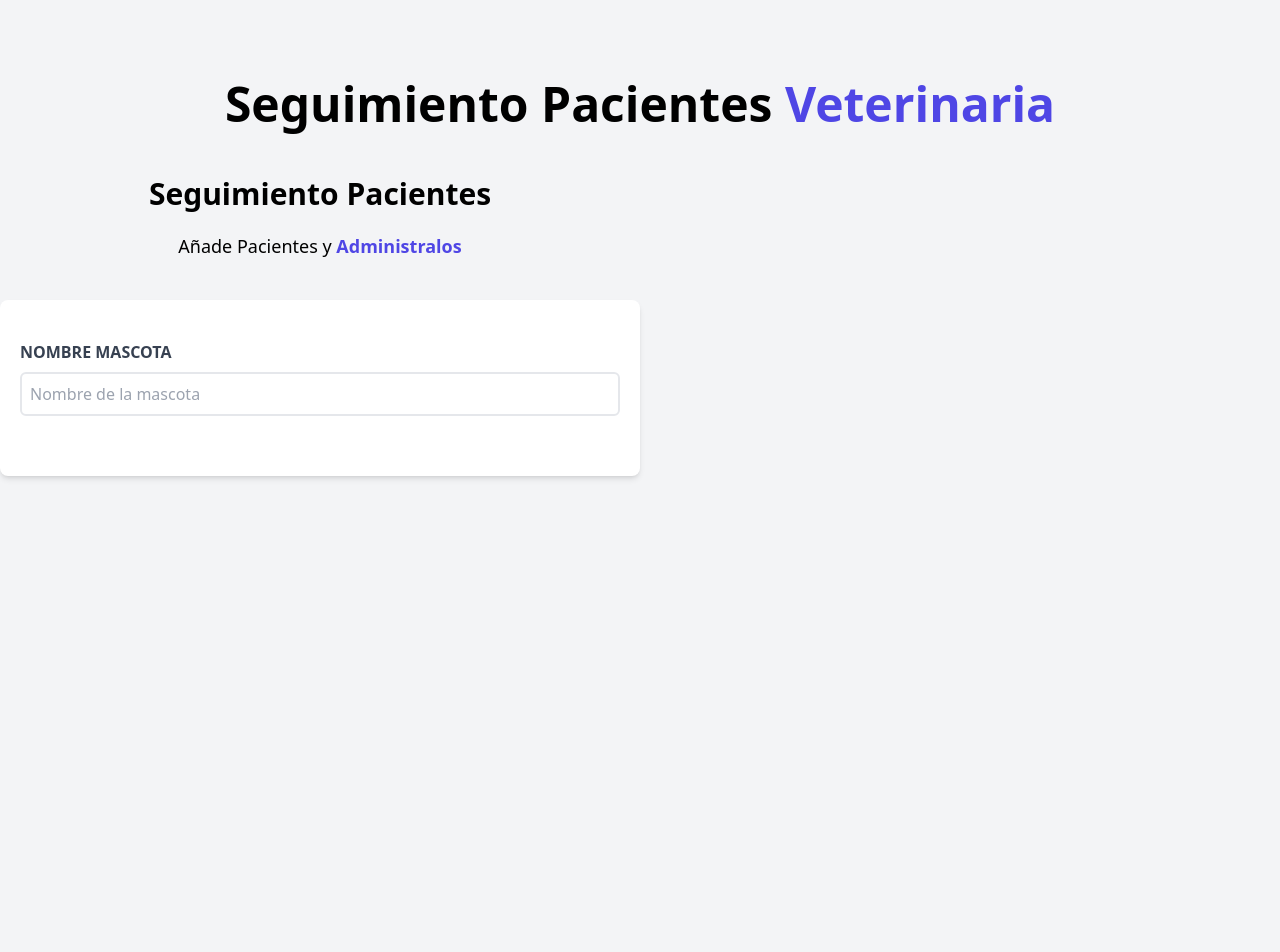
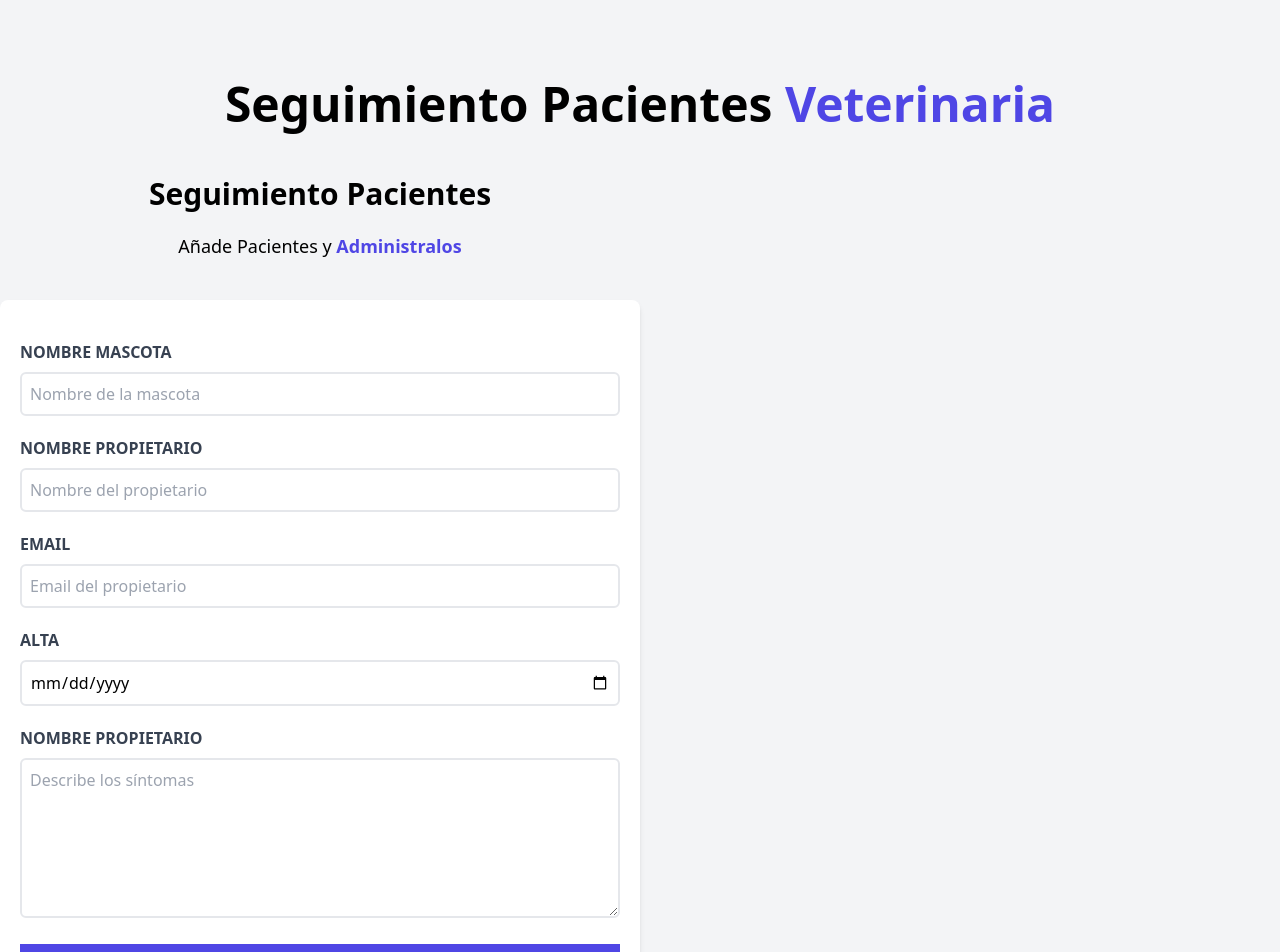
Before and after one commit to LeonardoAbraham/admin-pacientes-vue3, a Vue app: page / in a window 1280 px wide. Shown: the top 952 px of the page. Before the commit the page ends 880 px from the top, so only its background shows below. Built offline with nearby package versions, Linux system fonts and the light colour scheme.

Commit message:
Finalizando el formulario

```diff
--- a/src/components/Formulario.vue
+++ b/src/components/Formulario.vue
@@ -29,6 +29,69 @@
                     class="border-2 w-full p-2 mt-2 placeholder-gray-400 rounded-md"
                 />
             </div>
+            <div class="mb-5">
+                <label
+                    for="propietario"
+                    class="block text-gray-700 uppercase font-bold"
+                >
+                    Nombre Propietario
+                </label>
+                <input
+                    id="propietario"
+                    type="text"
+                    placeholder="Nombre del propietario"
+                    class="border-2 w-full p-2 mt-2 placeholder-gray-400 rounded-md"
+                />
+            </div>
+
+            <div class="mb-5">
+                <label
+                    for="email"
+                    class="block text-gray-700 uppercase font-bold"
+                >
+                    Email
+                </label>
+                <input
+                    id="email"
+                    type="email"
+                    placeholder="Email del propietario"
+                    class="border-2 w-full p-2 mt-2 placeholder-gray-400 rounded-md"
+                />
+            </div>
+
+            <div class="mb-5">
+                <label
+                    for="alta"
+                    class="block text-gray-700 uppercase font-bold"
+                >
+                    Alta
+                </label>
+                <input
+                    id="alta"
+                    type="date"
+                    class="border-2 w-full p-2 mt-2 placeholder-gray-400 rounded-md"
+                />
+            </div>
+
+            <div class="mb-5">
+                <label
+                    for="sintomas"
+                    class="block text-gray-700 uppercase font-bold"
+                >
+                    Nombre Propietario
+                </label>
+                <textarea
+                    id="sintomas"
+                    placeholder="Describe los síntomas"
+                    class="border-2 w-full p-2 mt-2 placeholder-gray-400 rounded-md h-40"
+                />
+            </div>
+
+            <input
+                type="submit"
+                class="bg-indigo-600 w-full p-3 text-white uppercase font-bold hover:bg-indigo-700 cursor-pointer transition-colors"
+                value="Registrar Paciente"
+            />
 
         </form>
     </div>
```
